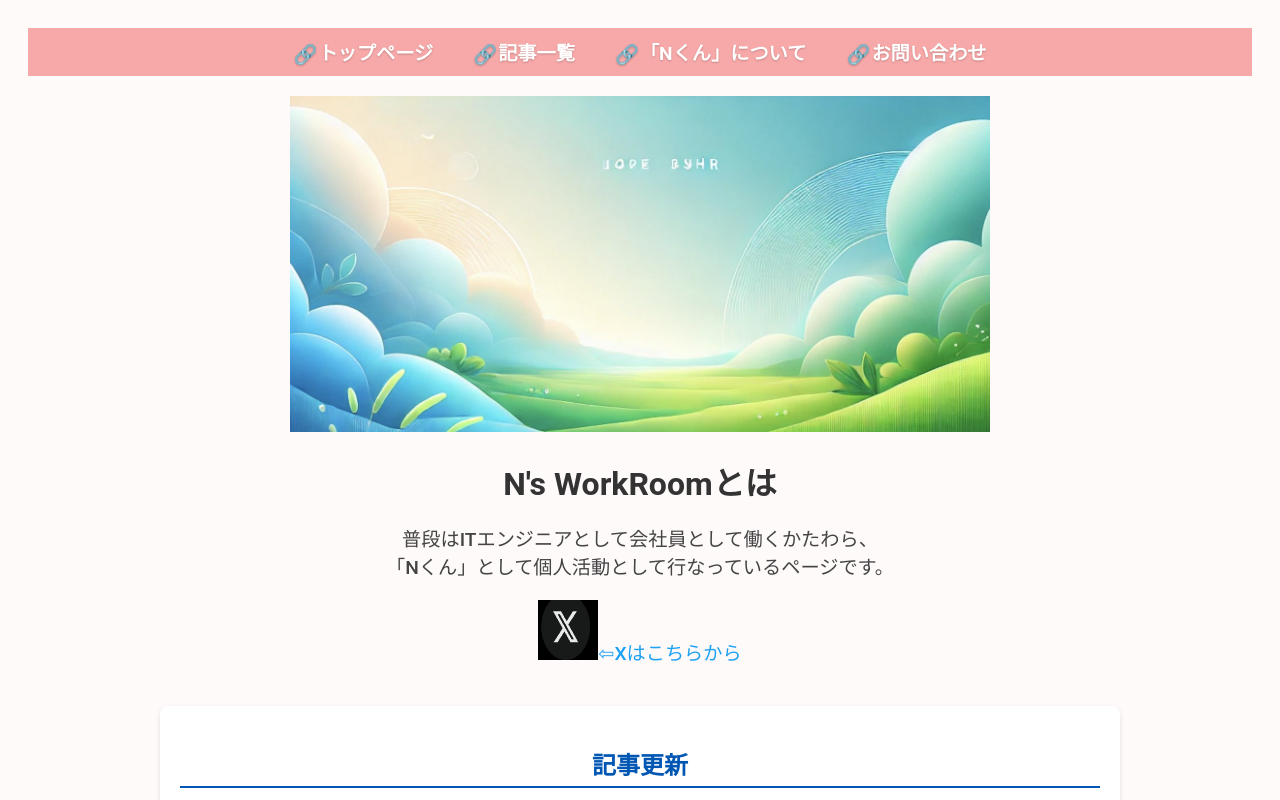
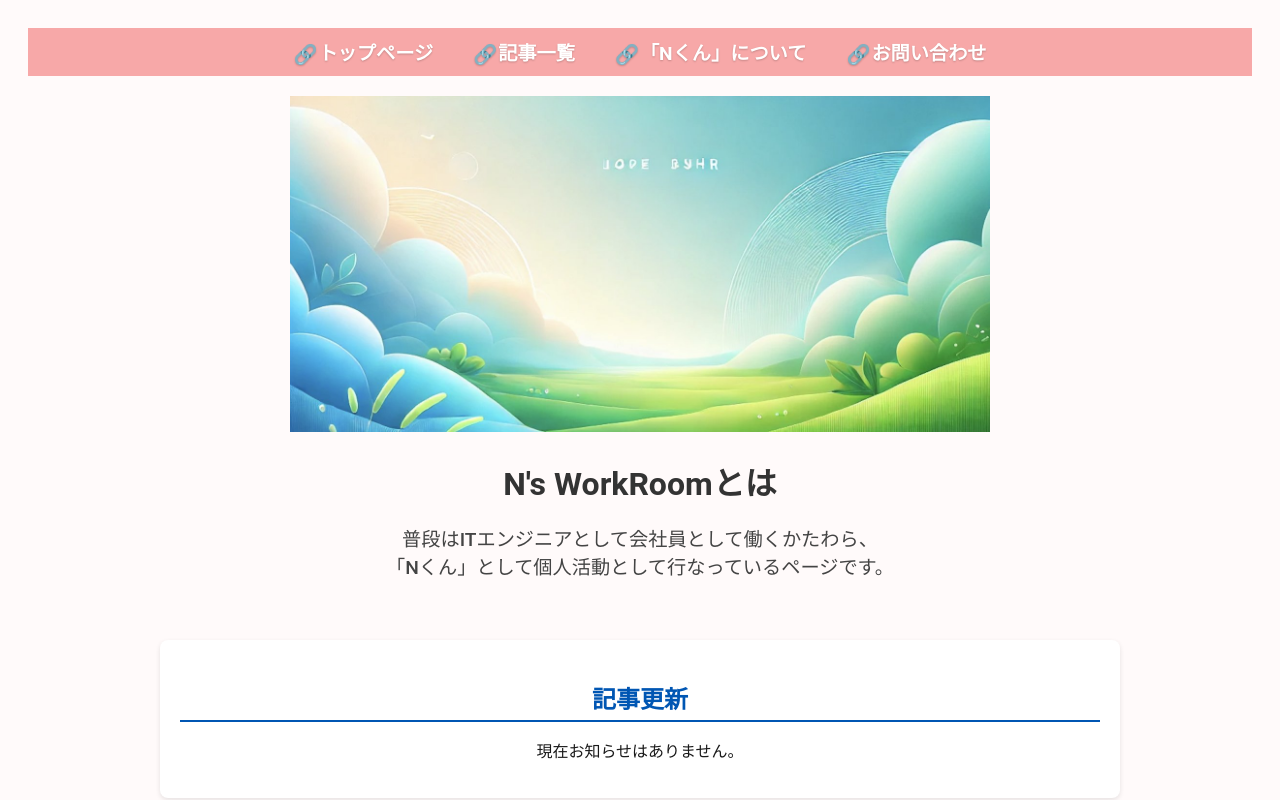
Before and after one commit to yasuhikasa/nshinri, a Next.js app: page / in a window 1280 px wide. Shown: the top 800 px of the page. Built offline with nearby package versions, Linux system fonts and the light colour scheme.

Commit message:
Update index.tsx

```diff
--- a/src/pages/index.tsx
+++ b/src/pages/index.tsx
@@ -159,7 +159,7 @@ const Home = ({ notifications }: { notifications: Notification[] }) => {
         </div> */}
 
         {/* SNSリンク */}
-        <div className={styles.sns}>
+        {/* <div className={styles.sns}>
           <a
             href="https://x.com/N6209316426525"
             target="_blank"
@@ -168,10 +168,9 @@ const Home = ({ notifications }: { notifications: Notification[] }) => {
             <Image src="/x.png" alt="x" width={60} height={60} />
             　⇦Xはこちらから
           </a>
-        </div>
+        </div> */}
 
         <div className={styles.container}>
-          {/* お知らせセクション */}
           {/* お知らせセクション */}
           <div className={styles.notifications}>
             <h2 className={styles.notificationsHeading}>記事更新</h2>
```
